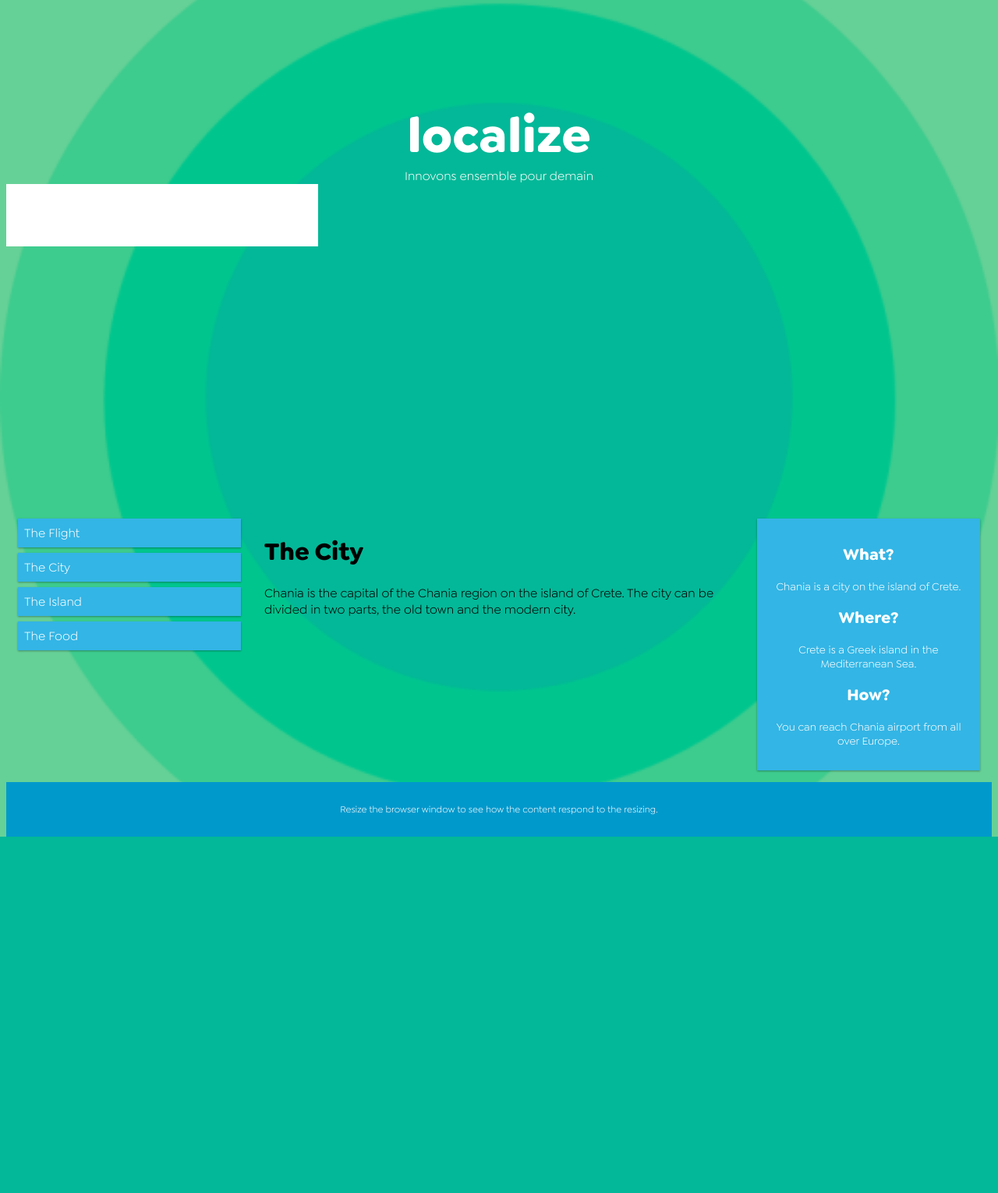
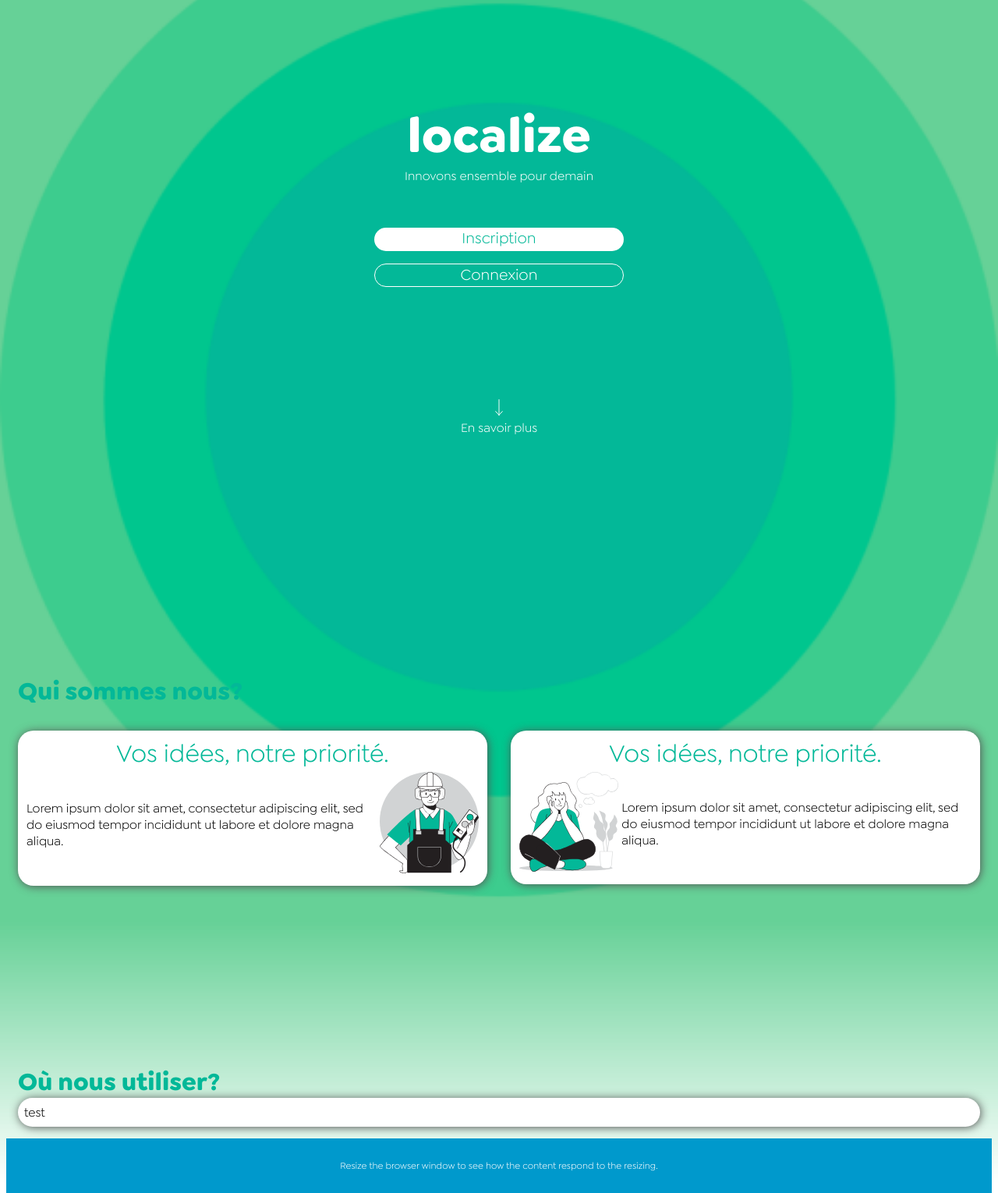
Before and after one commit to crolse/Workshop, a PHP site: page / in a window 1280 px wide. Shown: the part 158-1688 px from the top of the page at 78% size. Before the commit the page ends 1231 px from the top, so only its background shows below. Run offline with PHP 8.4, Linux system fonts and the light colour scheme.

Commit message:
UPDATE 1, 04/11/2020

```diff
--- a/css/base.css
+++ b/css/base.css
@@ -70,40 +70,114 @@ html {
 
 .buttonInscription
 {
-  top: 5vh;
-  margin-left: : auto;
   margin-right: auto;
-  width: 50vh;
-  height: 10vh;
+  margin-left: auto;
+  margin-top: 7vh;
+  width: 40vh;
+  min-height: 30px;
+  background-color: white;
+  border-radius: 20px;
+
+  color: #03B898;
+  text-align: center;
+  vertical-align: middle;
+  font-size: 20px;
+}
+
+.buttonConnexion
+{
+  margin-right: auto;
+  margin-left: auto;
+  margin-top: 2vh;
+  width: 40vh;
+  min-height: 30px;
+  border-radius: 20px;
+  border: 1px solid white;
+
+  text-align: center;
+  vertical-align: middle;
+  font-size: 20px;
+  color: white;
+}
+
+.buttonSavoirPlus
+{
+  margin-left: auto;
+  margin-right: auto;
+  margin-top: 18vh;
+  width: 30vh;
+  min-height: 10vh;
+
+  text-align: center;
+  color: white;
+}
+
+
+.divTitre
+{
+  font-size: 2em;
+  font-weight: bold;
+  padding-top: 25vh;
+  color: #03B898;
+}
+
+/* Section 1 : Qui sommes nous?*/
+/*Vos idées, notre priorité*/
+.div1Section1
+{
+  background-color: white;
+  border-radius: 20px;
+  width: 100%;
+  box-shadow: 1px 1px 12px #555;
+  padding: 0.5em;
+}
+
+.div1TitreSection1
+{
+  width: 100%;
+  text-align: center;
+  color: #03B898;
+  font-size: 2em;
+}
+
+.div1TextSection1
+{
   background-color: white;
 }
 
-.menu ul {
-  list-style-type: none;
-  margin: 0;
-  padding: 0;
+/*Batir le futur ensenble*/
+.div2Section1
+{
+  background-color: white;
+  border-radius: 20px;
+  width: 100%;
+  box-shadow: 1px 1px 12px #555;
+  padding: 0.5em;
 }
 
-.menu li {
-  padding: 8px;
-  margin-bottom: 7px;
-  background-color: #33b5e5;
-  color: #ffffff;
-  box-shadow: 0 1px 3px rgba(0,0,0,0.12), 0 1px 2px rgba(0,0,0,0.24);
+.div2TitreSection1
+{
+  width: 100%;
+  text-align: center;
+  color: #03B898;
+  font-size: 2em;
 }
 
-.menu li:hover {
-  background-color: #0099cc;
+.div2TextSection1
+{
+  background-color: white;
 }
 
-.aside {
-  background-color: #33b5e5;
-  padding: 15px;
-  color: #ffffff;
-  text-align: center;
-  font-size: 14px;
-  box-shadow: 0 1px 3px rgba(0,0,0,0.12), 0 1px 2px rgba(0,0,0,0.24);
+/* Section 2 : Où nous utiliser?*/
+.div1Section2
+{
+  background-color: white;
+  border-radius: 20px;
+  width: 100%;
+  box-shadow: 1px 1px 12px #555;
+  padding: 0.5em;
 }
+
 
 .footer {
   background-color: #0099cc;
--- a/index.php
+++ b/index.php
@@ -20,34 +20,80 @@
    </div>
 
    <div class="buttonInscription">
+     Inscription
+   </div>
+
+   <div class="buttonConnexion">
+     Connexion
+   </div>
+
+   <div class="buttonSavoirPlus">
+     <a href="#"><img src="./Images/Illustrations/SVG/Down.svg"/></a>
+     <br>
+     En savoir plus
    </div>
 </div>
 
 <div class="row">
-  <div class="col-3 col-s-3 menu">
-    <ul>
-      <li>The Flight</li>
-      <li>The City</li>
-      <li>The Island</li>
-      <li>The Food</li>
-    </ul>
+  <div class="col-s-12 ">
+    <div class="divTitre">
+      Qui sommes nous?
+    </div>
   </div>
 
-  <div class="col-6 col-s-9">
-    <h1>The City</h1>
-    <p>Chania is the capital of the Chania region on the island of Crete. The city can be divided in two parts, the old town and the modern city.</p>
+  <div class="col-s-6">
+    <div class="div1Section1">
+      <div class="div1TitreSection1">
+        Vos idées, notre priorité.
+      </div>
+      <div class="div1TextSection1">
+        <table>
+          <tr>
+            <td>
+              Lorem ipsum dolor sit amet, consectetur adipiscing elit, sed do eiusmod tempor incididunt ut labore et dolore magna aliqua.
+            </td>
+            <td>
+              <a href="#"><img src="./Images/Illustrations/SVG/361_factory_worker_flatline.svg"/></a>
+            </td>
+          </tr>
+        </table>
+      </div>
+      </div>
+    </div>
+
+  <div class="col-s-6">
+    <div class="div2Section1">
+      <div class="div2TitreSection1">
+        Vos idées, notre priorité.
+      </div>
+      <div class="div2TextSection1">
+        <table>
+          <tr>
+            <td>
+              <a href="#"><img src="./Images/Illustrations/SVG/337_thinking_flatline.svg"/></a>
+            </td>
+            <td>
+              Lorem ipsum dolor sit amet, consectetur adipiscing elit, sed do eiusmod tempor incididunt ut labore et dolore magna aliqua.
+            </td>
+          </tr>
+        </table>
+      </div>
+    </div>
+  </div>
+</div>
+
+<div class="row">
+  <div class="col-s-12 ">
+    <div class="divTitre">
+      Où nous utiliser?
+    </div>
+    <div class="div1Section2">
+      test
+    </div>
   </div>
 
-  <div class="col-3 col-s-12">
-    <div class="aside">
-      <h2>What?</h2>
-      <p>Chania is a city on the island of Crete.</p>
-      <h2>Where?</h2>
-      <p>Crete is a Greek island in the Mediterranean Sea.</p>
-      <h2>How?</h2>
-      <p>You can reach Chania airport from all over Europe.</p>
-    </div>
-  </div>
+
+
 </div>
 
 <div class="footer">
```
Also changed, not shown: Images/Illustrations/SVG/337_thinking_flatline.svg (renamed from Images/Illustrations/SVG/#337_thinking_flatline.svg), Images/Illustrations/SVG/361_factory_worker_flatline.svg (renamed from Images/Illustrations/SVG/#361_factory_worker_flatline.svg).
